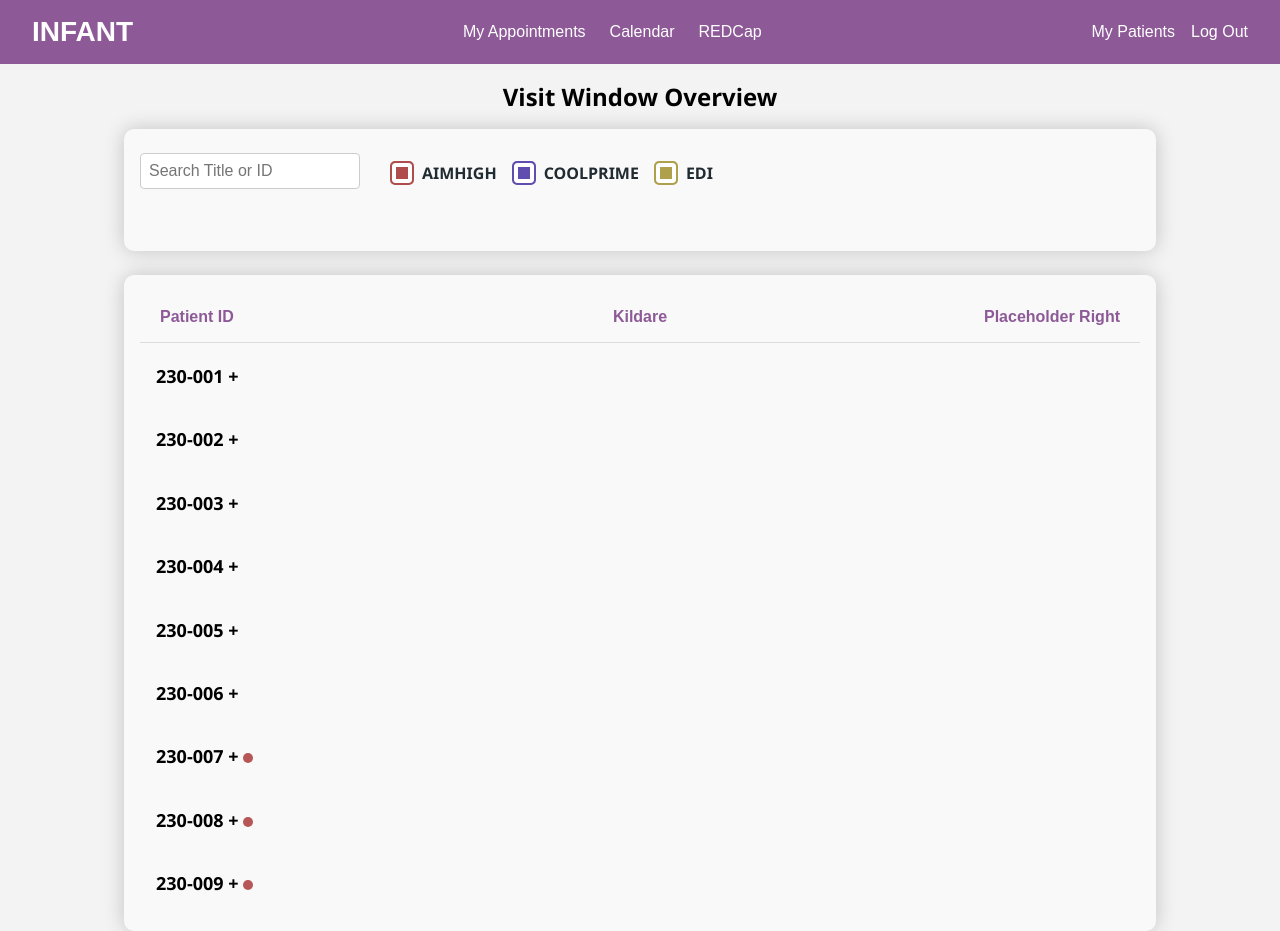
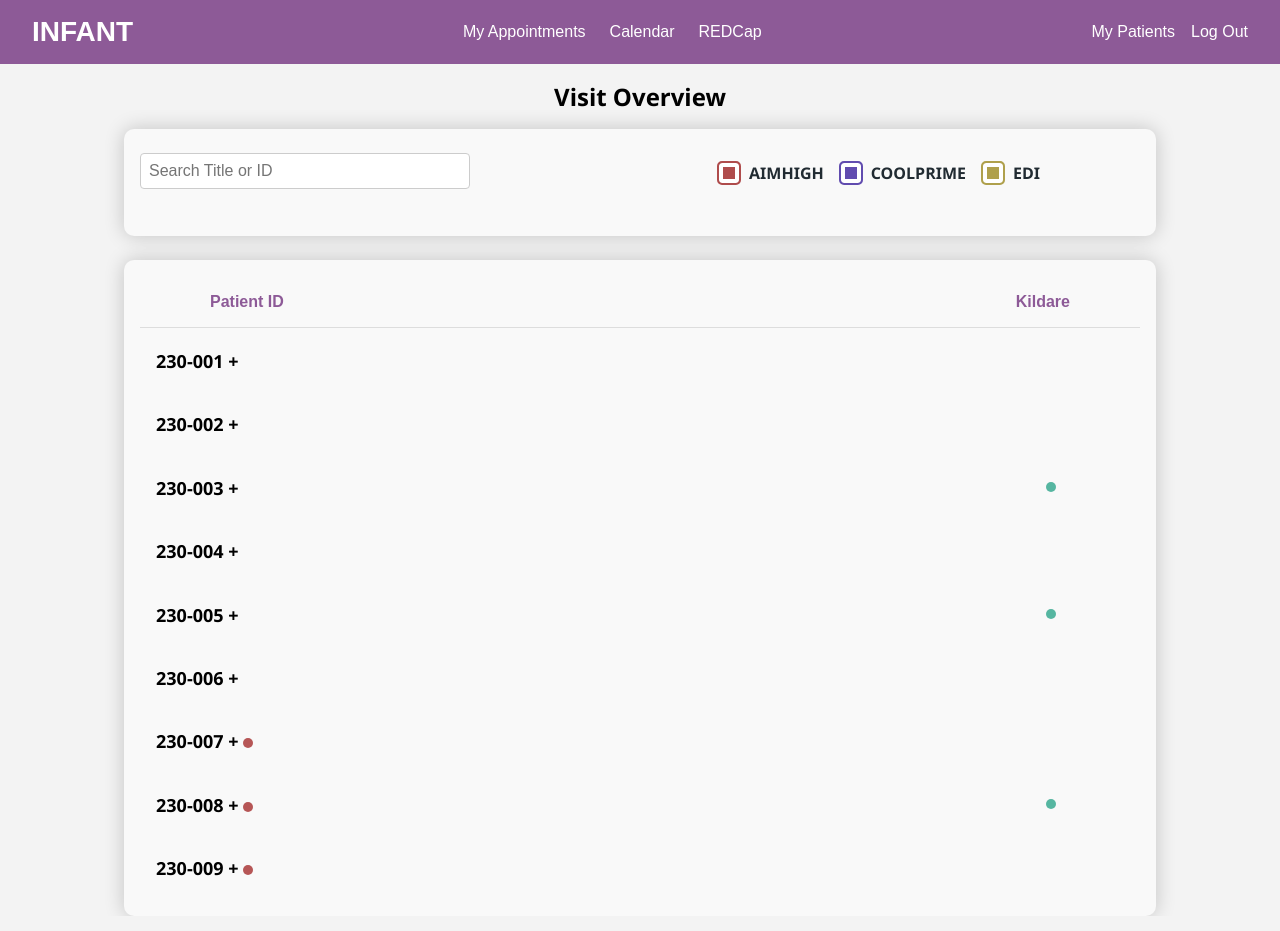
Before and after one commit to Aoibheannmangan/test-scheduler, a React (Create React App) app: page /appoint in a window 1280 px wide. Built offline with nearby package versions, Linux system fonts and the light colour scheme.

Commit message:
Added Kildare check logic, data and indicator

```diff
--- a/src/appoint.css
+++ b/src/appoint.css
@@ -48,7 +48,7 @@ label:hover {
   color: #0077cc;
 }
 
-/* Search Bar */
+/* Search Bar Container*/
 .searchContainer {
   min-width: 220px;
   max-width: 1000px;
@@ -60,28 +60,56 @@ label:hover {
   display: flex;
   flex-direction: row;
   align-items: flex-start;
-  height:90px;
+  height:75px;
 }
 
-.visitWindowNotifier {
+/*Search Bar styling*/
+.searchBar {
+  flex: 1 1 33%;
+  padding: 8px;
+  margin-bottom: 12px;
+  max-width: 33%;
+}
+
+/*Red Dot that indicates whether it's a window*/
+.notifier {
   display: inline-block;
   width: 10px;
   height: 10px;
   border-Radius: 50%;
   background-Color: #a02020c0;
-  margin-Right: 6px;
   vertical-Align: middle;
+  align-items: right
+}
+
+.KDotContainer {
+  text-align: right;
+  padding-right: 100px;
+}
+
+/*Cross indicates whether it's an OOA*/
+.kildareNotifier {
+  display: inline-block;
+  width: 10px;
+  height: 10px;
+  border-Radius: 50%;
+  background-Color: #20a084c0;
+  vertical-Align: middle;
+  align-items: right
 }
 
 .filterRowBox {
-  align-items: center;
   display: flex;
   gap: 15px;
-  padding-left: 30px;
+  margin-left: auto;
+  align-items: center;
+  padding-right: 10%;
 }
+
 .patientRow {
   cursor: pointer;
   font-weight: bold;
+  flex: 1;
 }
 
 .headings-row,
@@ -93,14 +121,12 @@ label:hover {
   border-bottom: 1px solid #ddd;
 }
 
+/*Make all a flex*/
 .heading-left,
-.heading-center,
 .heading-right{
   flex: 1;
-}
-
-.heading-center{
-  text-align: center;
+  padding-left: 50px;
+  padding-right: 50px
 }
 
 .heading-right {
--- a/src/appoint.js
+++ b/src/appoint.js
@@ -45,11 +45,12 @@ const Appointments = () => {
   // ---------------------------------HTML--------------------------------------
     return (
         <div className="App">
-            <h1>Visit Window Overview</h1>
+            <h1>Visit Overview</h1>
 
         {/*Container for searchbar and filter*/}
         <div className='searchContainer'>
             <input
+            className='searchBar'
             type='text'
             placeholder='Search Title or ID'
             value={searchQuery}
@@ -101,8 +102,7 @@ const Appointments = () => {
         <ul className="appointmentList">
             <li className='headings-row'>
             <div className='heading-left'><strong>Patient ID</strong></div>
-            <div className='heading-center'><strong>Kildare</strong></div>
-            <div className='heading-right'><strong>Placeholder Right</strong></div>
+            <div className='heading-right'><strong>Kildare</strong></div>
             </li>
 
 
@@ -119,14 +119,23 @@ const Appointments = () => {
                 {event.type === "window" && (
                 <span
                     // Red circle that appears showing patient is yet to be booked in their window
-                    className='visitWindowNotifier'
+                    className='notifier'
                     title='Visit Window Active'
                 />
                 )}
                 </label>
+
+                {/*Put notifier under Kildare on right to show OOA - (Out Of Area)*/}
+                <div
+                className='KDotContainer'>
+                    {event.ooa === true && (
+                    <span
+                    // Blue Dot that appears showing patient is OOA
+                    className='kildareNotifier'
+                    />
+                    )}
                 </div>
-
-
+            </div>
 
                 {/*Main Info Body when expanded*/}
                 {expandedIds[event.id] && (
--- a/src/data/dummyEvents.json
+++ b/src/data/dummyEvents.json
@@ -4,6 +4,7 @@
     "name": "Sophie Turner",
     "dob": "2025-05-01",
     "daysEarly": 0,
+    "ooa": false,
     "title": "NICU Visit",
     "start": "2025-10-02T09:00:00",
     "end": "2025-10-02T11:00:00",
@@ -17,6 +18,7 @@
     "name": "Liam Murphy",
     "dob": "2025-05-01",
     "daysEarly": 0,
+    "ooa": false,
     "title": "6-Month Wellness Visit",
     "start": "2025-08-14T11:00:00",
     "end": "2025-08-14T13:00:00",
@@ -30,6 +32,7 @@
     "name": "Emily O'Connell",
     "dob": "2025-05-01",
     "daysEarly": 0,
+    "ooa": true,
     "title": "12-Month Developmental Screening",
     "start": "2025-08-27T13:00",
     "end": "2025-08-27T15:00",
@@ -43,6 +46,7 @@
     "name": "Noah Byrne",
     "dob": "2025-05-01",
     "daysEarly": 0,
+    "ooa": false,
     "title": "3-Month Check-in",
     "start": "2025-07-30T13:00",
     "end": "2025-07-30T15:00",
@@ -56,6 +60,7 @@
     "name": "Isla Fitzgerald",
     "dob": "2025-05-01",
     "daysEarly": 0,
+    "ooa": true,
     "title": "Postnatal Depression Assessment",
     "start": "2025-09-09T13:00",
     "end": "2025-09-09T15:00",
@@ -69,6 +74,7 @@
     "name": "Finn Walsh",
     "dob": "2025-05-01",
     "daysEarly": 0,
+    "ooa": false,
     "title": "2-Year Language Milestone Check",
     "start": "2025-07-21T15:00",
     "end": "2025-07-21T17:00",
@@ -82,6 +88,7 @@
     "name": "Fionn Murphy",
     "dob": "2025-05-01",
     "daysEarly": 0,
+    "ooa": false,
     "title": "AIMHIGH Visit Window",
     "start": "",
     "end": "",
@@ -95,6 +102,7 @@
     "name": "Hugh Feehan",
     "dob": "2025-05-01",
     "daysEarly": 0,
+    "ooa": true,
     "title": "COOLPRIME Visit Window",
     "start": "",
     "end": "",
@@ -108,6 +116,7 @@
   "name": "Anthony Finn",
   "dob": "2025-06-11",
   "daysEarly": 0,
+  "ooa": false,
   "title": "EDI Visit Window",
   "start": "",
   "end": "",
--- a/src/data/windowEventCalc.js
+++ b/src/data/windowEventCalc.js
@@ -18,6 +18,7 @@ export function generateAimHighAppointments(birthDate, babyEarly) {
             id: '000',
             dob: birthDate,
             daysEarly: babyEarly,
+            ooa: false,
             start,
             end,
             type: 'window',
@@ -50,6 +51,7 @@ export function generateCoolPrimeAppointments(birthDate, babyEarly) {
       id: '000',
       dob: birthDate,
       daysEarly: babyEarly,
+      ooa: true,
       start: startWindow,
       end: endWindow,
       type: 'window',
@@ -81,6 +83,7 @@ export function generateEDIAppointment(birthDate, babyEarly) {
             id: '000',
             dob: birthDate,
             daysEarly: babyEarly,
+            ooa: false,
             start: startWindow,
             end: endWindow,
             type: 'window',
```
